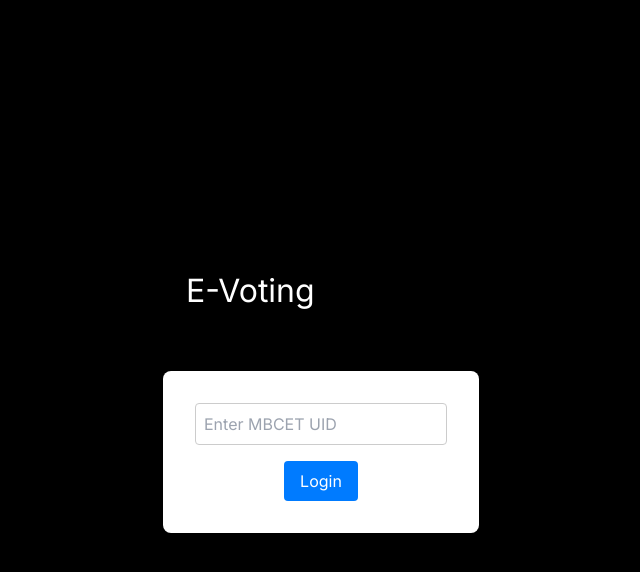
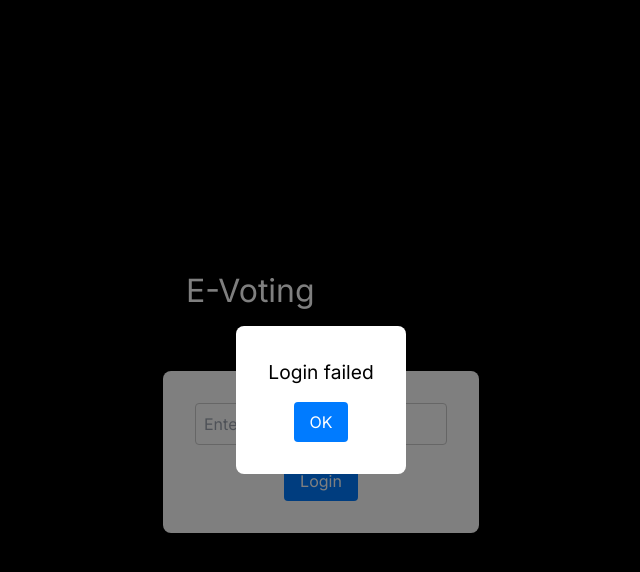
Before and after one commit to TheGhossst/E-voting-app, a Next.js app in the folder my-evoting-app/: page / in a window 1280 px wide. Both pictures are taken after a click on the button "Login". Shown: the top 572 px of the page, without its empty margins (319-959 px from the left). Built offline with nearby package versions, Linux system fonts and the light colour scheme.

Commit message:
structure v2 complete maybe

```diff
--- a/my-evoting-app/app/login.tsx
+++ b/my-evoting-app/app/login.tsx
@@ -51,6 +51,18 @@
                     </button>
                 </div>
             </div>
+            {showPopup && (
+                <div className = {styles.popup}>
+                    <div className = {styles.popupContent}>
+                        <span className = {styles.popupMessage}>{popupMessage}</span>
+                        <button
+                            onClick = {closePopup}
+                            className = {styles.popupButton}>
+                            OK
+                        </button>
+                    </div>
+                </div>
+            )}
         </div>
   );
 };
```
